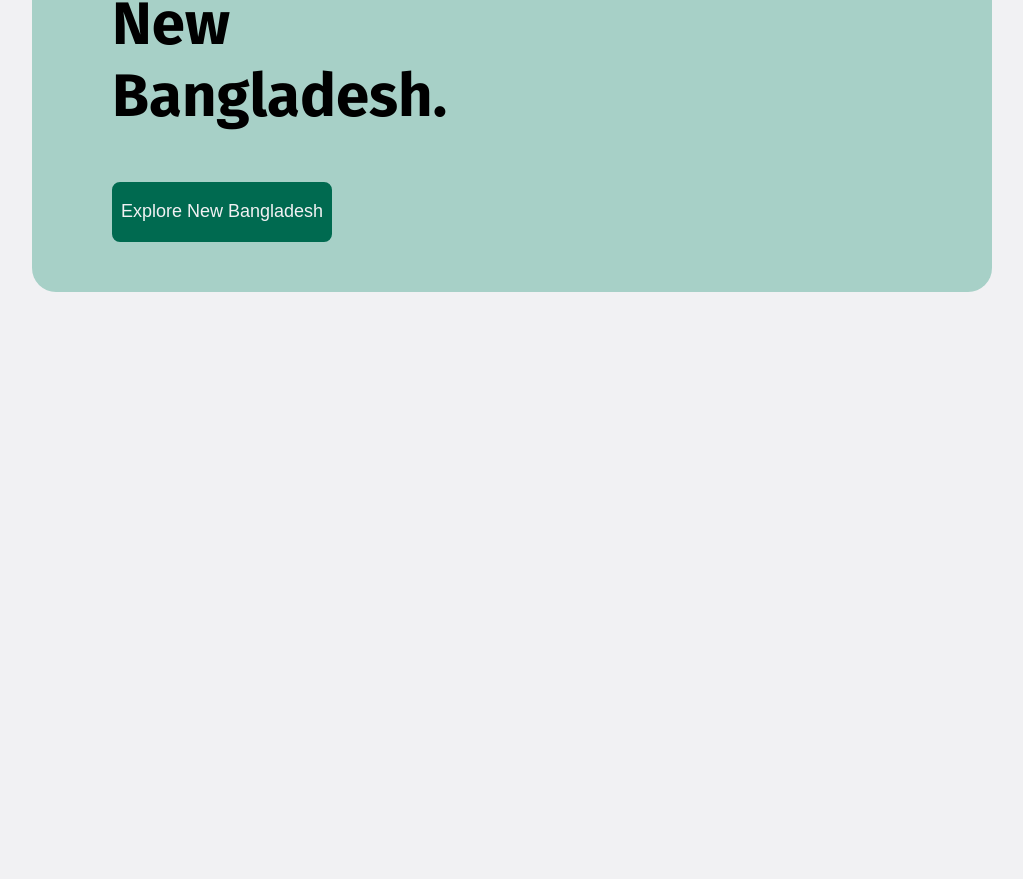
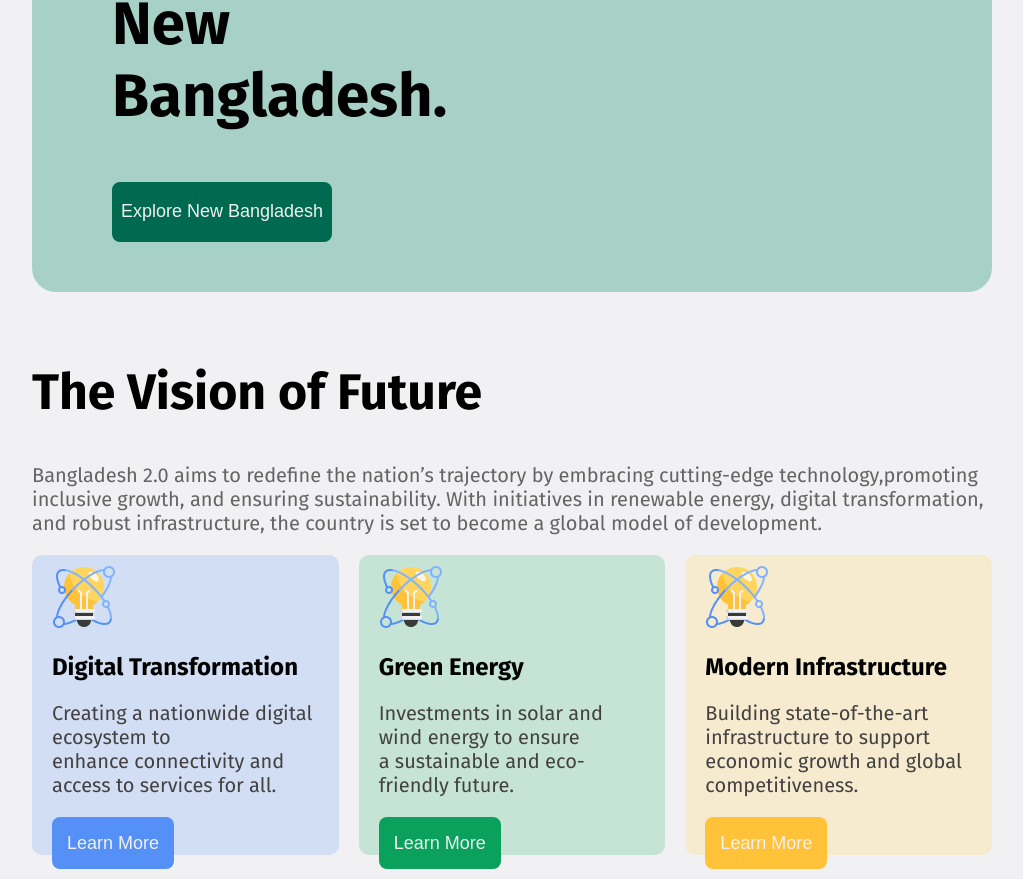
Before and after one commit to HridoyAhmedShajib/PH-Assignment-01, a plain HTML site: page index.html in a window 1280 px wide. Shown: the part 731-1610 px from the top of the page, without its empty margins (128-1151 px from the left). Before the commit the page ends 1047 px from the top, so only its background shows below. Drawn offline with Linux system fonts and the light colour scheme.

Commit message:
Banner & The Vision of Future Done

```diff
--- a/index.html
+++ b/index.html
@@ -38,6 +38,51 @@
 
 
 
+        <section class="vision">
+
+            <h1>The Vision of Future</h1>
+            <p>Bangladesh 2.0 aims to redefine the nation’s trajectory by embracing cutting-edge
+                technology,promoting inclusive growth, and ensuring sustainability. With initiatives in
+                renewable energy, digital transformation, and robust infrastructure, the country is set to become a
+                global model of development.
+            </p>
+
+            <div class="main_vision">
+                <div class="child_vision_01">
+                    <img src="/assets/card-icon.png" alt="Digital Transformation">
+                    <h2>Digital Transformation</h2>
+                    <p>Creating a nationwide digital ecosystem to <br>
+                        enhance connectivity and access to services for all.</p>
+                    <button class="btn-primary-2">Learn More</button>
+                </div>
+
+
+                <div class="child_vision_02">
+                    <img src="/assets/card-icon.png" alt="">
+                    <h2>Green Energy</h2>
+                    <p>Investments in solar and wind energy to ensure <br>
+                        a sustainable and eco-friendly future.</p>
+
+                    <button>Learn More</button>
+                </div>
+
+
+                <div class="child_vision_03">
+                    <img src="/assets/card-icon.png" alt="">
+                    <h2>Modern Infrastructure</h2>
+                    <p>Building state-of-the-art infrastructure to support <br>
+                        economic growth and global competitiveness.</p>
+
+                    <button>Learn More</button>
+                </div>
+
+
+            </div>
+
+        </section>
+
+
+
 
 
 
--- a/styles/style.css
+++ b/styles/style.css
@@ -62,3 +62,103 @@ button:hover {
 .banner button:hover {
     background-color: #073f13;
 }
+
+
+.vision {
+    margin-top: 70px;
+}
+
+.vision h1 {
+    font-size: 50px;
+    font: bold;
+}
+
+.vision p {
+    font-size: 20px;
+    font: bold;
+    color: #656363;
+}
+
+.main_vision {
+    display: flex;
+    gap: 20px;
+    justify-content: space-around;
+    align-items: center;
+
+
+}
+
+.child_vision_01 {
+    background-color: rgba(84, 144, 245, 0.2);
+    border-radius: 10px;
+    padding: 10px 20px;
+    height: 280px;
+    width: 535px;
+}
+
+.main_vision > div > h2 {
+    font: bold;
+}
+
+.main_vision > div > p {
+    color: #424040;
+}
+
+.child_vision_01 button {
+    width: 122px;
+    min-height: 41px;
+    background-color: rgb(84, 144, 245);;
+    color: #F1F1F3;
+    border: none;
+    border-radius: 8px;
+}
+
+.child_vision_01 button:hover {
+    color: #0E0E0E;
+}
+
+.child_vision_02 {
+    background-color: rgb(198, 228, 214);;
+    border-radius: 10px;
+    padding: 10px 20px;
+    height: 280px;
+    width: 535px;
+}
+
+.child_vision_02 button {
+    width: 122px;
+    min-height: 41px;
+    color: #F1F1F3;
+    border: none;
+    border-radius: 8px;
+    background-color: rgb(9, 161, 92);;
+}
+
+.child_vision_02 button:hover {
+    color: #0E0E0E;
+}
+
+
+
+
+.child_vision_03 {
+    background-color: rgb(247, 235, 207);
+    border-radius: 10px;
+    padding: 10px 20px;
+    height: 280px;
+    width: 535px;
+}
+
+.child_vision_03 button {
+    width: 122px;
+    min-height: 41px;
+    color: #F1F1F3;
+    border: none;
+    border-radius: 8px;
+    background-color: rgb(255, 194, 57);
+
+}
+
+.child_vision_03 button:hover {
+    color: #0E0E0E;
+}
```
